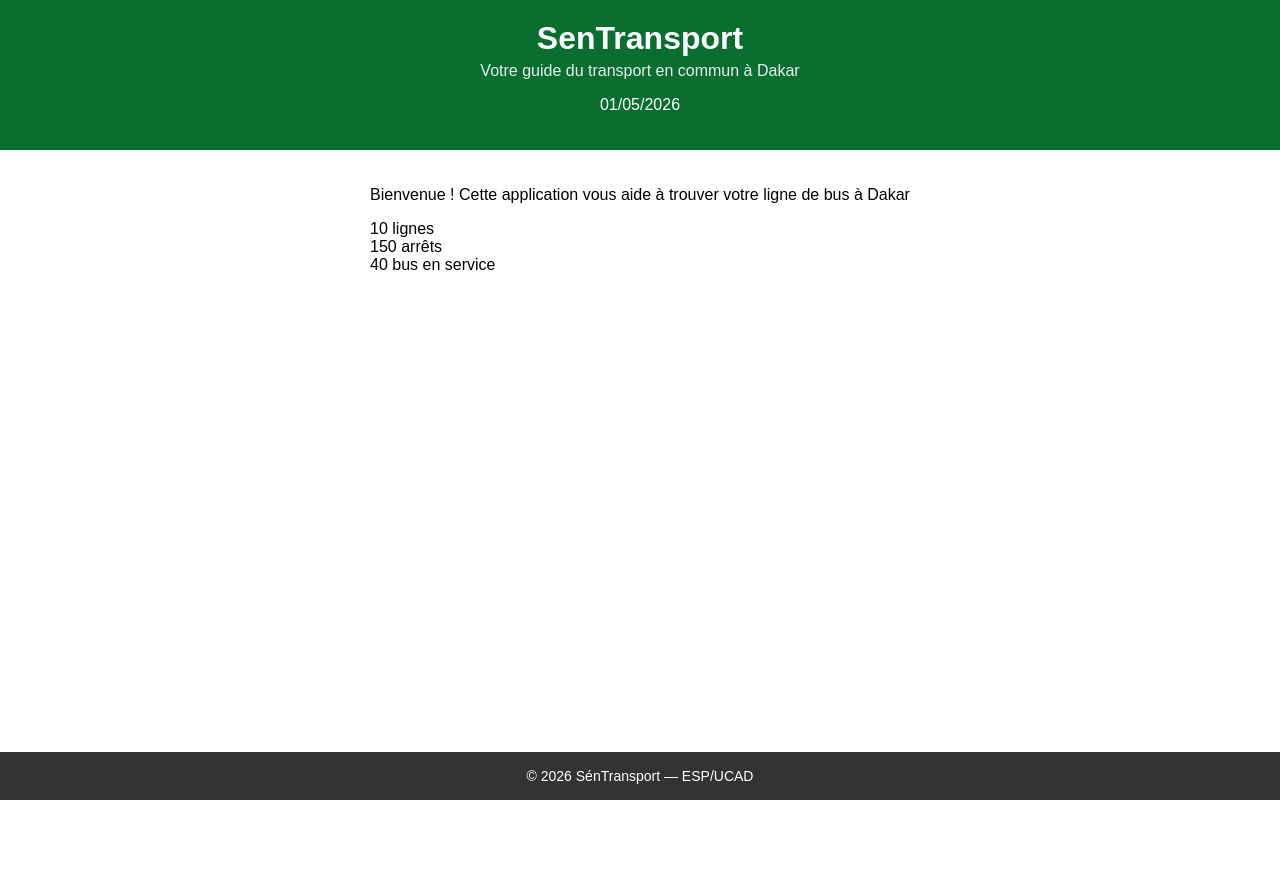
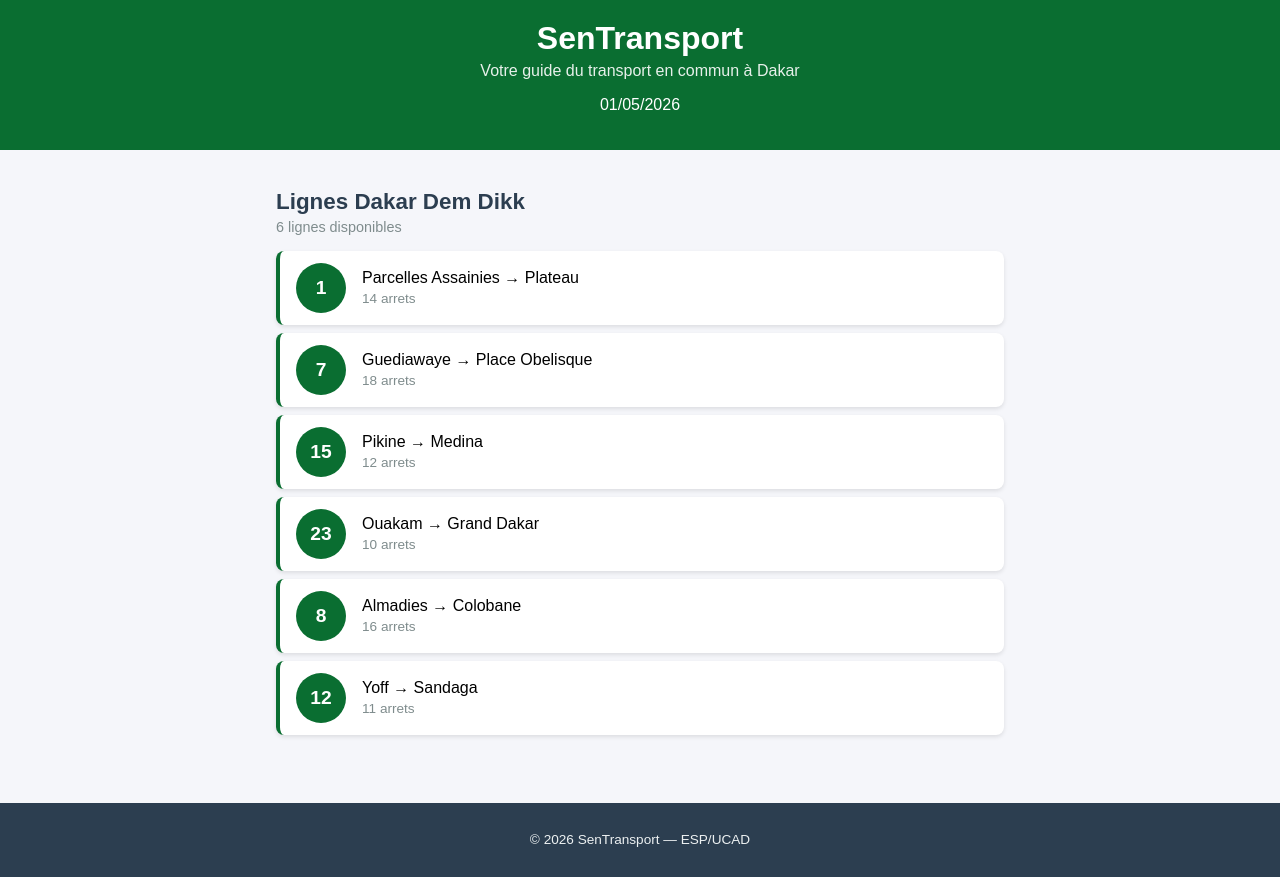
Before and after one commit to awa-binary/sentransport, a React (Create React App) app: page / in a window 1280 px wide. Before the commit the page ends 800 px from the top, so only its background shows below. Built offline with nearby package versions, Linux system fonts and the light colour scheme.

Commit message:
Lab 2 : composants statitiques LigneBus et ListeLignes

```diff
--- a/src/App.css
+++ b/src/App.css
@@ -1,6 +1,7 @@
 .App {
-  font-family: Arial, Helvetica, sans-serif;
+  font-family: Arial, sans-serif;
   min-height: 100vh;
+  background-color: #f5f6fa;
   display: flex;
   flex-direction: column;
 }
@@ -9,5 +10,13 @@
   padding: 20px;
   max-width: 800px;
   margin: 0 auto;
+  width: 100%;
+  box-sizing: border-box;
   flex: 1;
 }
+
+@media (max-width: 600px) {
+  .contenu {
+    padding: 12px;
+  }
+}
--- a/src/App.js
+++ b/src/App.js
@@ -1,21 +1,62 @@
 import "./App.css";
 import Header from "./Header";
+import ListeLignes from "./ListeLignes";
 import Footer from "./Footer";
-import { Statistique, Statistique2, Statistique3 } from "./Statistique";
 
 function App() {
+  const lignes = [
+    {
+      id: 1,
+      numero: "1",
+      depart: "Parcelles Assainies",
+      arrivee: "Plateau",
+      arrets: 14,
+    },
+    {
+      id: 2,
+      numero: "7",
+      depart: "Guediawaye",
+      arrivee: "Place Obelisque",
+      arrets: 18,
+    },
+    {
+      id: 3,
+      numero: "15",
+      depart: "Pikine",
+      arrivee: "Medina",
+      arrets: 12,
+    },
+    {
+      id: 4,
+      numero: "23",
+      depart: "Ouakam",
+      arrivee: "Grand Dakar",
+      arrets: 10,
+    },
+    {
+      id: 5,
+      numero: "8",
+      depart: "Almadies",
+      arrivee: "Colobane",
+      arrets: 16,
+    },
+    {
+      id: 6,
+      numero: "12",
+      depart: "Yoff",
+      arrivee: "Sandaga",
+      arrets: 11,
+    },
+  ];
+
   return (
     <div className="App">
       <Header />
+
       <main className="contenu">
-        <p>
-          Bienvenue ! Cette application vous aide à trouver votre ligne de bus à
-          Dakar
-        </p>
-        <Statistique />
-        <Statistique2 />
-        <Statistique3 />
+        <ListeLignes lignes={lignes} />
       </main>
+
       <Footer />
     </div>
   );
--- a/src/Footer.css
+++ b/src/Footer.css
@@ -1,8 +1,8 @@
 .footer {
-  background-color: #333;
-  color: white;
+  background-color: #2c3e50;
+  color: #ecf0f1;
   text-align: center;
   padding: 16px;
-  font-size: 14px;
-  margin-top: auto;
+  margin-top: 40px;
+  font-size: 0.85rem;
 }
--- a/src/Footer.js
+++ b/src/Footer.js
@@ -1,7 +1,11 @@
 import "./Footer.css";
 
 function Footer() {
-  return <footer className="footer">© 2026 SénTransport — ESP/UCAD</footer>;
+  return (
+    <footer className="footer">
+      <p>&copy; 2026 SenTransport &mdash; ESP/UCAD</p>
+    </footer>
+  );
 }
 
 export default Footer;
--- /dev/null
+++ b/src/LigneBus.css
@@ -0,0 +1,51 @@
+.ligne-bus {
+  display: flex;
+  align-items: center;
+  padding: 12px 16px;
+  margin: 8px 0;
+  background-color: #ffffff;
+  border-radius: 8px;
+  border-left: 4px solid #0a6e31;
+  box-shadow: 0 2px 4px rgba(0, 0, 0, 0.1);
+  cursor: pointer;
+  transition:
+    transform 0.2s,
+    box-shadow 0.2s;
+}
+
+.ligne-bus:hover {
+  transform: translateX(4px);
+  box-shadow: 0 4px 8px rgba(0, 0, 0, 0.15);
+}
+
+.ligne-numero {
+  background-color: #0a6e31;
+  color: white;
+  font-weight: bold;
+  font-size: 1.2rem;
+  width: 50px;
+  height: 50px;
+  border-radius: 50%;
+  display: flex;
+  align-items: center;
+  justify-content: center;
+  margin-right: 16px;
+  flex-shrink: 0;
+}
+
+.ligne-info {
+  display: flex;
+  flex-direction: column;
+}
+
+.ligne-trajet {
+  font-size: 1rem;
+  font-weight: 600;
+  color: #2c3e50;
+}
+
+.ligne-arrets {
+  font-size: 0.85rem;
+  color: #7f8c8d;
+  margin-top: 4px;
+}
--- a/src/LigneBus.js
+++ b/src/LigneBus.js
@@ -1,12 +1,15 @@
 import "./LigneBus.css";
 
-function LigneBus({ numero, depart, arrivee }) {
+function LigneBus({ numero, depart, arrivee, arrets }) {
   return (
     <div className="ligne-bus">
-      <span className="ligne-numero">{numero}</span>
-      <span className="ligne-trajet">
-        {depart} &rarr; {arrivee}
-      </span>
+      <div className="ligne-numero">{numero}</div>
+      <div className="ligne-info">
+        <span className="lgne-trajet">
+          {depart} &rarr; {arrivee}
+        </span>
+        <span className="ligne-arrets">{arrets} arrets</span>
+      </div>
     </div>
   );
 }
--- /dev/null
+++ b/src/ListeLignes.css
@@ -0,0 +1,16 @@
+.liste-lignes {
+  padding: 0 16px;
+}
+
+.liste-titre {
+  color: #2c3e50;
+  font-size: 1.4rem;
+  margin-bottom: 4px;
+}
+
+.liste-description {
+  color: #7f8c8d;
+  font-size: 0.9rem;
+  margin-top: 0;
+  margin-bottom: 16px;
+}
--- /dev/null
+++ b/src/ListeLignes.js
@@ -0,0 +1,24 @@
+import LigneBus from "./LigneBus";
+import "./ListeLignes.css";
+
+function ListeLignes({ lignes }) {
+  return (
+    <div className="liste-lignes">
+      <h2 className="liste-titre">Lignes Dakar Dem Dikk</h2>
+
+      <p className="liste-description">{lignes.length} lignes disponibles</p>
+
+      {lignes.map((ligne) => (
+        <LigneBus
+          key={ligne.id}
+          numero={ligne.numero}
+          depart={ligne.depart}
+          arrivee={ligne.arrivee}
+          arrets={ligne.arrets}
+        />
+      ))}
+    </div>
+  );
+}
+
+export default ListeLignes;
```
Also changed, not shown: src/ListeBus.js (deleted).
